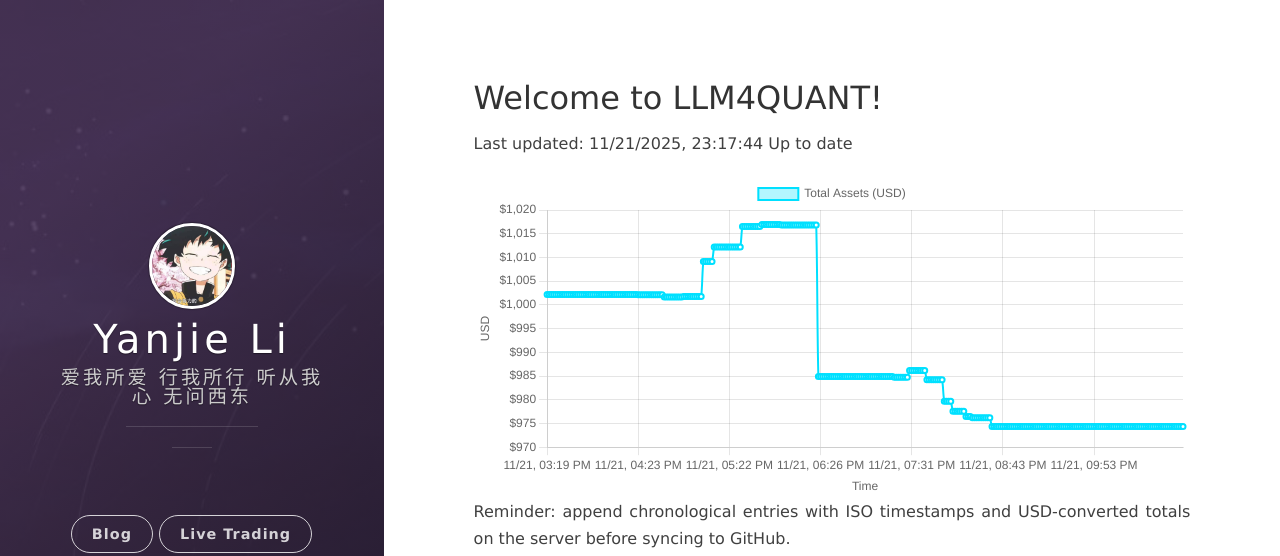
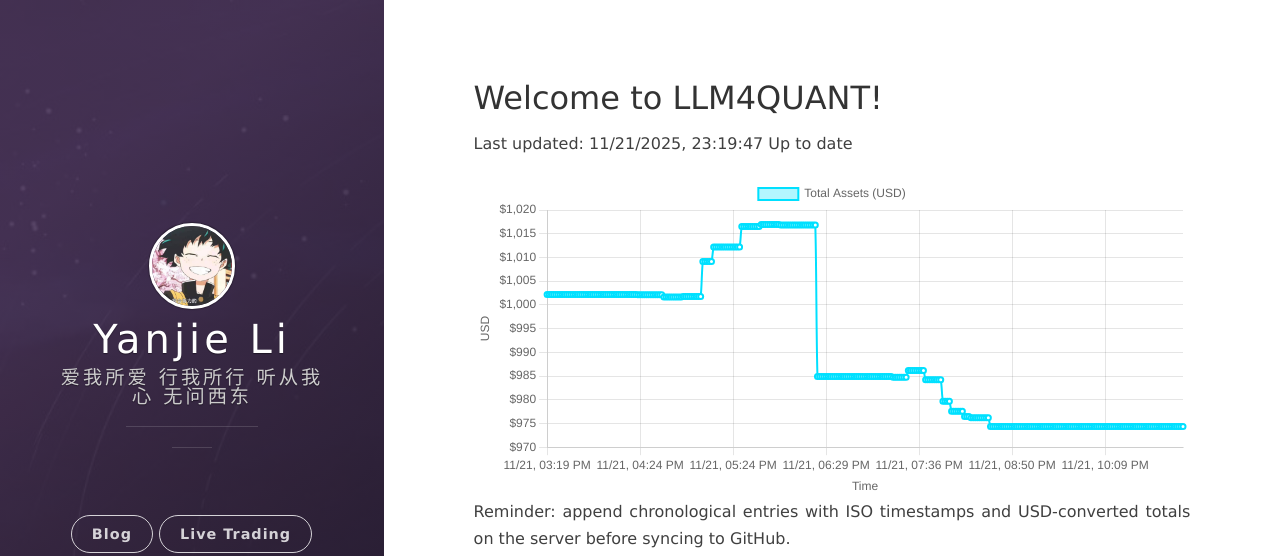
Before and after one commit to leeyegy/leeyegy.github.io, a Jekyll site: the page built from live-trading.html, in a window 1280 px wide. Shown: the top 556 px of the page. Built offline with Jekyll 4.4.1, drawn with Linux system fonts in a browser that asks for light colours; nearby versions of some CDN libraries.

Commit message:
AccountMonitor: update balance history 2025-11-22T07:19:47+08:00

```diff
--- a/assets/data/binance/balance-history.json
+++ b/assets/data/binance/balance-history.json
@@ -1,5 +1,5 @@
 {
-  "generatedAt": "2025-11-22T07:17:44+08:00",
+  "generatedAt": "2025-11-22T07:19:47+08:00",
   "asset": "total_usd_value",
   "history": [
     {
@@ -1177,6 +1177,10 @@
     {
       "timestamp": "2025-11-22T07:17:44+08:00",
       "totalUsd": 974.36593718
+    },
+    {
+      "timestamp": "2025-11-22T07:19:47+08:00",
+      "totalUsd": 974.36593718
     }
   ]
 }
```
